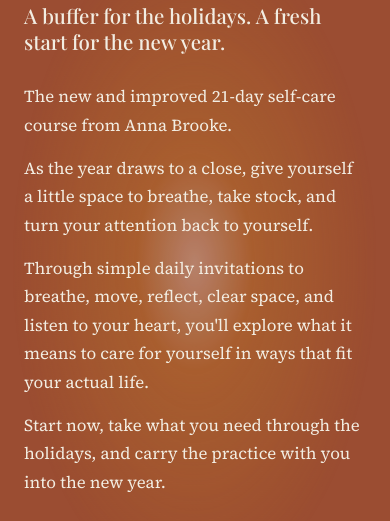
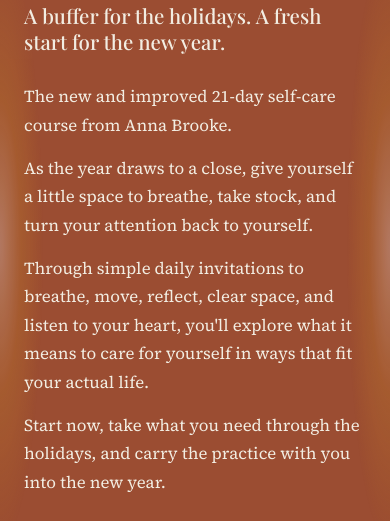
Before and after one commit to CarySears/21days, a plain HTML site: page index.html in a window 390 px wide. Shown: the part 323-844 px from the top of the page. Drawn offline with nearby package versions, Linux system fonts and the light colour scheme; a web font is replaced by a local one.

Commit message:
Move the hero glow out to the sides.
Keep the same soft ember light, and leave the center behind the copy clear.

Co-authored-by: CarySears <CarySears@users.noreply.github.com>

```diff
--- a/index.html
+++ b/index.html
@@ -82,7 +82,7 @@ footer{padding:34px 0;font-family:Inter,system-ui,sans-serif;font-size:14px;text
 .logo-mark img{position:absolute;width:172px;height:108px;max-width:none;left:-16px;top:-7px}
 .logo-name{font-family:"Playfair Display",Georgia,serif;font-size:18px;font-weight:500;line-height:1;white-space:nowrap}
 .hero{position:relative;overflow:hidden;isolation:isolate}
-.hero::before{content:"";position:absolute;z-index:0;left:50%;top:52%;width:min(760px,96%);height:min(680px,96%);transform:translate(-50%,-50%);pointer-events:none;background:radial-gradient(ellipse at center,rgba(242,237,226,.34) 0%,rgba(206,143,41,.28) 22%,rgba(155,77,50,0) 70%);animation:hero-ember 16s ease-in-out infinite}
+.hero::before{content:"";position:absolute;z-index:0;inset:0;pointer-events:none;background:radial-gradient(ellipse 34% 72% at 0% 54%,rgba(242,237,226,.36) 0%,rgba(206,143,41,.30) 26%,rgba(155,77,50,0) 62%),radial-gradient(ellipse 34% 72% at 100% 54%,rgba(242,237,226,.36) 0%,rgba(206,143,41,.30) 26%,rgba(155,77,50,0) 62%);animation:hero-ember 16s ease-in-out infinite}
 .hero .wrap{position:relative;z-index:1}
 @keyframes hero-ember{0%,100%{opacity:.9}50%{opacity:1}}
 @media (prefers-reduced-motion:reduce){.hero::before{animation:none;opacity:1}}
@@ -106,6 +106,7 @@ footer{padding:34px 0;font-family:Inter,system-ui,sans-serif;font-size:14px;text
   .hero{padding:40px 0 48px}
   .hero h1{font-size:clamp(2.4rem,9vw,3.1rem)}
   .hero h2{font-size:1.28rem}
+  .hero::before{background:radial-gradient(ellipse 18% 55% at 0% 50%,rgba(242,237,226,.28) 0%,rgba(206,143,41,.22) 30%,rgba(155,77,50,0) 62%),radial-gradient(ellipse 18% 55% at 100% 50%,rgba(242,237,226,.28) 0%,rgba(206,143,41,.22) 30%,rgba(155,77,50,0) 62%)}
   .site-header .wrap{flex-wrap:wrap;min-height:0;padding-top:12px;padding-bottom:12px;row-gap:10px}
   .site-header .btn{margin-left:auto}
   .logo{gap:8px}
```
